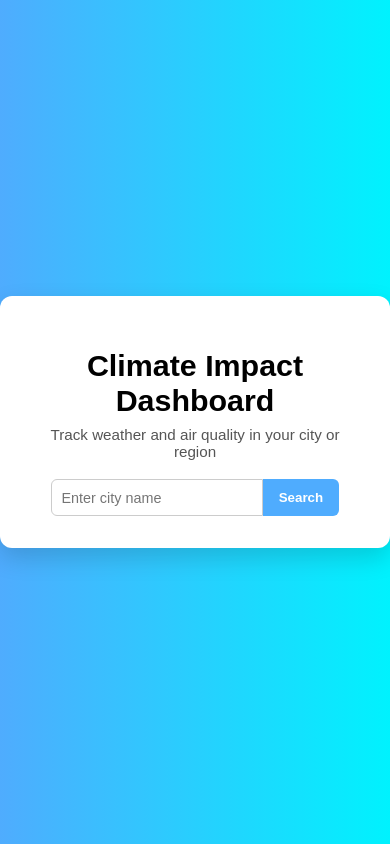
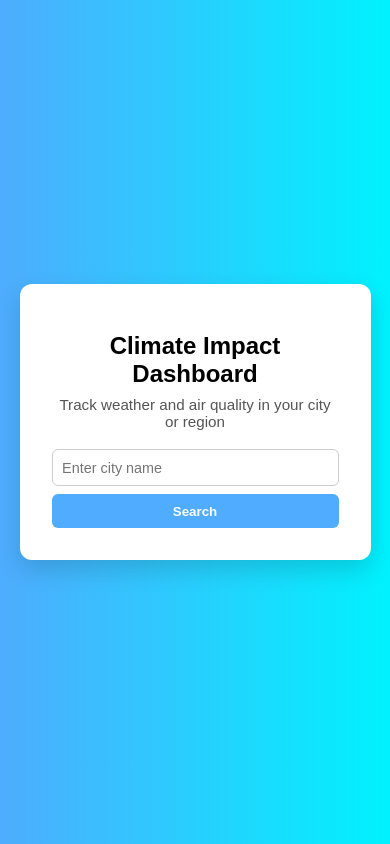
Before and after one commit to Chermoh87/climate-impact-dashboard, a React (Vite) app: page / in a window 390 px wide. Built offline with nearby package versions, Linux system fonts and the light colour scheme.

Commit message:
feat: add responsive layout and mobile styles

```diff
--- a/src/index.css
+++ b/src/index.css
@@ -24,7 +24,8 @@ body {
   background: white;
   padding: 2rem;
   border-radius: 12px;
-  width: 400px;
+  width: 90%;
+  max-width: 420px;
   box-shadow: 0 10px 25px rgba(0, 0, 0, 0.15);
   text-align: center;
 }
@@ -99,3 +100,24 @@ body {
 .header {
   margin-bottom: 1.2rem;
 }
+
+@media (max-width: 480px) {
+  .search-form {
+    flex-direction: column;
+  }
+
+  .search-input {
+    width: 100%;
+    border-radius: 6px;
+    margin-bottom: 0.5rem;
+  }
+
+  .search-button {
+    width: 100%;
+    border-radius: 6px;
+  }
+
+  .header h1 {
+    font-size: 1.5rem;
+  }
+}
```
